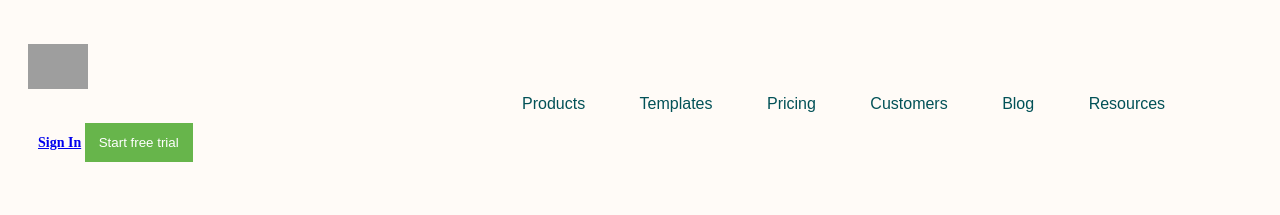
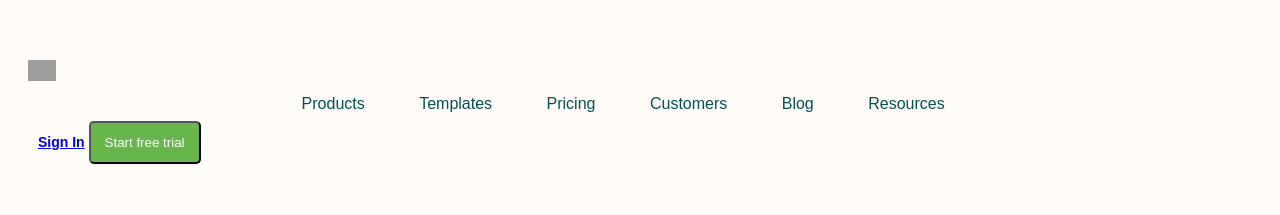
Before and after one commit to miriroca/santander-front-2022, a plain HTML site: page index.html in a window 1280 px wide. Shown: the top 215 px of the page. Drawn offline with nearby package versions, Linux system fonts and the light colour scheme; grey boxes are pictures that could not be loaded.

Commit message:
corregir

```diff
--- a/style.css
+++ b/style.css
@@ -24,8 +24,8 @@ button#start {
     color: #fff;
     background-color:#67b54b;
     padding: 12px 14px;
-    border-style: none;
-    border radius: 5px;
+    border-style: 0;
+    border-radius: 5px;
 
 }
 
@@ -48,16 +48,17 @@ img#primera { display: block; margin: auto; }
 img#segunda { display: block; margin: auto; }
 
 .header{
-    margin-top: 40px;
+    /*margin-top: 40px;
     margin-left: 20px;
-    margin-right: 20px;
-    font-size 0;
+    margin-right: 20px; */
+    font-size: 0;
     margin: 40px 20px 0;
+    font-family: sans-serif;
 }
 
 li {
     display: inline;
-    margin: 0 25px;
+    margin: 0 25px 0;
 }
 
 .header > * {
@@ -69,7 +70,7 @@ li {
 }
 
 .logo {
-    width 15%;
+    width: 15%;
 }
 
 .logo > img{
@@ -77,18 +78,19 @@ li {
 }
 
 .navbar {
-    width 70%
+    width: 70%;
     text-align: left;
     font-family: sans-serif;
     height: 45px;
     color: #025157;
     margin: 25px 25px 0;
+    font-weight: 500;
 }
 .actions {
-    width 15%;
+    width: 15%;
     text-align: left;
     font-size: 14px;
-    font-weight: bold;
+    font-weight: 600;
     margin: 10px 10px 0;
     color: #67b54b;
 }
```
